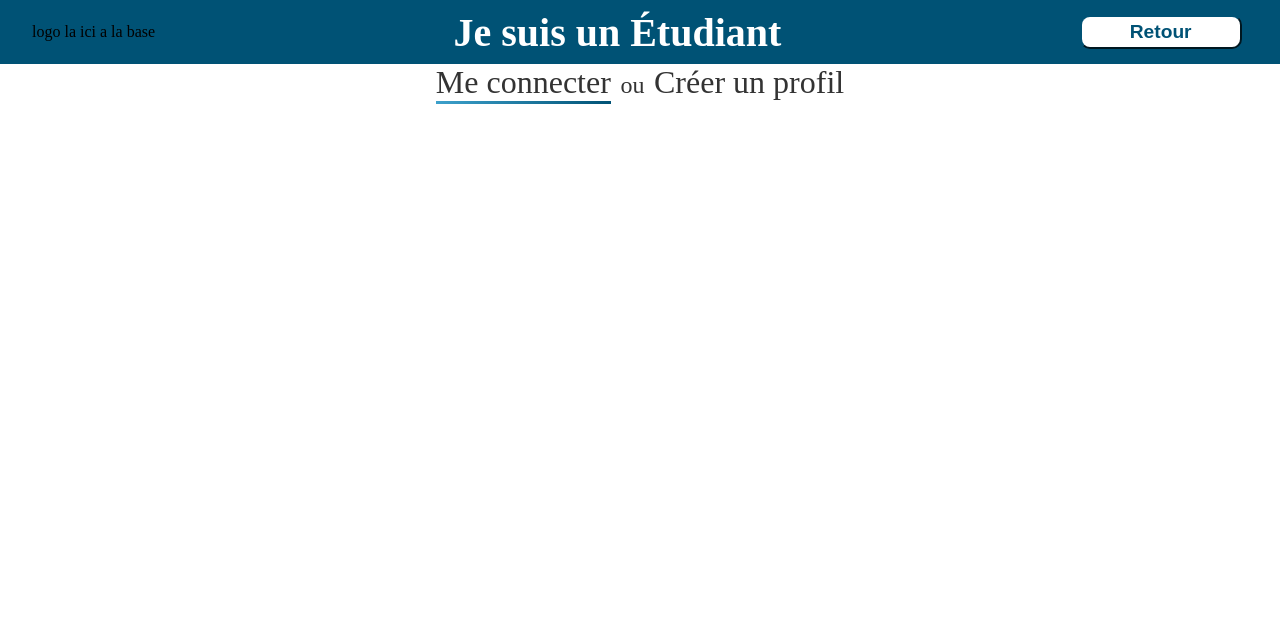
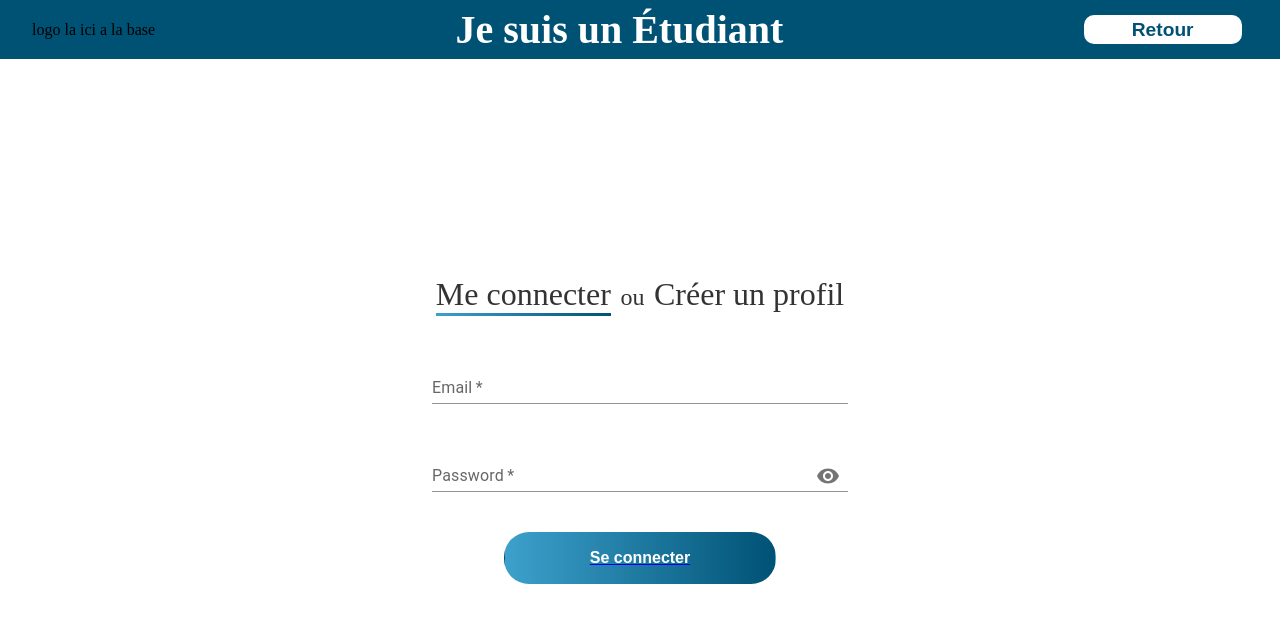
Before and after one commit to linker-eip/Linker_WEB, a React (Create React App) app: page /student-login in a window 1280 px wide. Shown: the top 622 px of the page. Built offline with nearby package versions, Linux system fonts and the light colour scheme.

Commit message:
feat: ajout de l'ensemble du formulaire + les redirections mais pas de logo

```diff
--- a/package.json
+++ b/package.json
@@ -3,6 +3,10 @@
   "version": "0.1.0",
   "private": true,
   "dependencies": {
+    "@emotion/react": "^11.10.6",
+    "@emotion/styled": "^11.10.6",
+    "@mui/icons-material": "^5.11.16",
+    "@mui/material": "^5.12.1",
     "@testing-library/jest-dom": "^5.14.1",
     "@testing-library/react": "^13.0.0",
     "@testing-library/user-event": "^13.2.1",
--- a/src/CSS/Hotbar.scss
+++ b/src/CSS/Hotbar.scss
@@ -29,6 +29,7 @@ p {
         margin-right: 2em;
         font-size: 1.2em;
         padding: 0.2em 2.5em 0.2em 2.5em;
+        border: none;
         border-radius: 10px;
         border-color: #005275;
         background-color: #FFF;
@@ -36,7 +37,7 @@ p {
         font-weight: 700;
 
         &:hover {
-            border: solid #FFF;
+            opacity: 0.5;
         }
     }
 }
--- a/src/CSS/LoginPage.scss
+++ b/src/CSS/LoginPage.scss
@@ -1,14 +1,14 @@
 .login-page-container {
     display: flex;
     flex-direction: column;
-    height: 100%;
-    width: 100%;
+    height: 100vh;
 
     &__info {
         display: flex;
         flex-direction: column;
         justify-content: center;
         align-items: center;
+        height: inherit;
     }
 
     &__title {
@@ -37,4 +37,35 @@
             color: #333;
         }
     }
+
+    &__form {
+        display: flex;
+        flex-direction: column;
+        gap: 2.5em;
+        width: 26em;
+        margin-top: 2.5em;
+    }
+
+    &__validate-button {
+        display: flex;
+        justify-content: center;
+    }
+
+    &__form-button {
+        background-image: linear-gradient(to right, #3DA1CC, #005275);
+        color: #FFF;
+        padding: 1em 4em 1em 4em;
+        border: 1px solid transparent;
+        border-radius: 25px;
+        font-size: 1em;
+        font-weight: 600;
+        width: 17em;
+
+        &:hover {
+            color: #005275;
+            background: linear-gradient(white, white) padding-box,
+            linear-gradient(to right, #3DA1CC, #005275) border-box;
+
+        }
+    }
 }
--- a/src/Router/routes.js
+++ b/src/Router/routes.js
@@ -1,3 +1,4 @@
-export const STUDENT_LOGIN_PAGE = 'student-login'
-export const LANDING_PAGE = 'landing-page'
-export const REGISTER_PAGE = 'register-page'
+export const STUDENT_LOGIN_PAGE = '/student-login'
+export const LANDING_PAGE = '/landing-page'
+export const REGISTER_PAGE = '/register-page'
+export const STUDENT_DASHBOARD = '/student-dashboard'
--- a/src/Student/Partials/HotbarStudent.tsx
+++ b/src/Student/Partials/HotbarStudent.tsx
@@ -9,7 +9,7 @@ function HotbarStudent (): JSX.Element {
           <p className='hotbar-container__logo'> logo la ici a la base </p>
           <p className='hotbar-container__title'> Je suis un Étudiant</p>
           <Link to={ROUTES.LANDING_PAGE}>
-          <button className='hotbar-container__button'> Retour </button>
+            <button className='hotbar-container__button'> Retour </button>
           </Link>
         </div>
   )
--- a/src/Student/loginPage.tsx
+++ b/src/Student/loginPage.tsx
@@ -1,10 +1,39 @@
-import React from 'react'
+import React, { useState, type ChangeEvent } from 'react'
 import HotbarStudent from './Partials/HotbarStudent'
 import '../CSS/LoginPage.scss'
 import { Link } from 'react-router-dom'
 import * as ROUTES from '../Router/routes'
+import TextField from '@mui/material/TextField'
+import FormControl from '@mui/material/FormControl'
+import InputLabel from '@mui/material/InputLabel'
+import InputAdornment from '@mui/material/InputAdornment'
+import Visibility from '@mui/icons-material/Visibility'
+import VisibilityOff from '@mui/icons-material/VisibilityOff'
+import Input from '@mui/material/Input'
+import { IconButton } from '@mui/material'
 
 function LoginPage (): JSX.Element {
+  const [showPassword, setShowPassword] = React.useState(false)
+  const [email, setEmail] = useState<string>()
+  const [password, setPassword] = useState<string>()
+
+  const handleEmailChange = (event: ChangeEvent<HTMLInputElement>): any => {
+    setEmail(event.target.value)
+  }
+
+  const handlePasswordChange = (event: ChangeEvent<HTMLInputElement>): any => {
+    setPassword(event.target.value)
+  }
+
+  const fromValidate = (): any => {
+    console.log(email, password)
+  }
+
+  const handleClickShowPassword = (): any => { setShowPassword((show) => !show) }
+
+  const handleMouseDownPassword = (event: React.MouseEvent<HTMLButtonElement>): any => {
+    event.preventDefault()
+  }
   return (
       <div className='login-page-container'>
         <HotbarStudent/>
@@ -16,6 +45,39 @@ function LoginPage (): JSX.Element {
               <p >Créer un profil</p>
             </Link>
           </div>
+          <div className='login-page-container__form'>
+            <TextField
+              required
+              value={email}
+              onChange={handleEmailChange}
+              variant='standard'
+              id="standard-required"
+              label="Email"
+            />
+            <FormControl required variant="standard">
+              <InputLabel variant="standard" htmlFor="standard-adornment-password">Password</InputLabel>
+              <Input
+                id="standard-adornment-password"
+                value={password}
+                onChange={handlePasswordChange}
+                type={showPassword ? 'text' : 'password'}
+                endAdornment={
+                  <InputAdornment position="end">
+                    <IconButton
+                      aria-label="toggle password visibility"
+                      onClick={handleClickShowPassword}
+                      onMouseDown={handleMouseDownPassword}
+                    >
+                      {showPassword ? <VisibilityOff /> : <Visibility />}
+                    </IconButton>
+                  </InputAdornment>
+                }
+              />
+            </FormControl>
+            <Link to={ROUTES.STUDENT_DASHBOARD} className='login-page-container__validate-button'>
+              <button onClick={fromValidate} className='login-page-container__form-button'> Se connecter</button>
+            </Link>
+          </div>
         </div>
       </div>
   )
```
Also changed, not shown: 1 other file (tests, documents, lock files or other folders).
